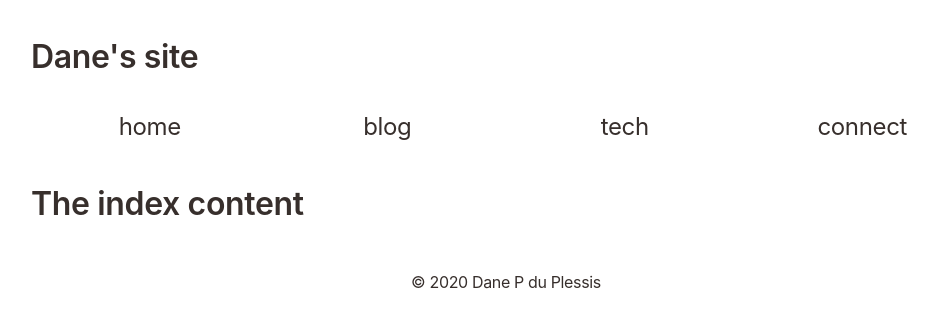
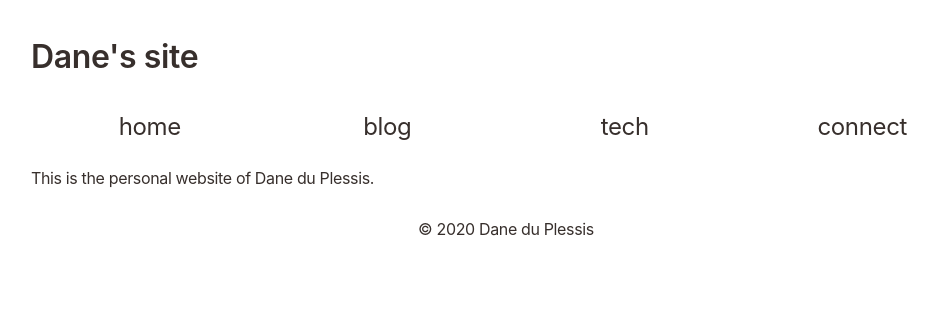
Before and after one commit to dane-du-plessis/my-next-site, a Next.js app: page / in a window 1280 px wide. Shown: the top 328 px of the page, without its empty margins (134-1072 px from the left). Built offline with nearby package versions, Linux system fonts and the light colour scheme.

Commit message:
small cleanup.

```diff
--- a/package.json
+++ b/package.json
@@ -1,6 +1,8 @@
 {
   "name": "my-site-next",
   "version": "0.1.0",
+  "description": "daneduplessis.com",
+  "main": "pages/index.js",
   "private": true,
   "scripts": {
     "dev": "next dev",
--- a/pages/components/footer.js
+++ b/pages/components/footer.js
@@ -1,13 +1,9 @@
 
 const Footer = (props) => {
-  const year = new Date().getFullYear();
-  console.log(year);
-  // return (<em>&#169; Dane P du Plessis {year}</em>);
-
   return (
     <footer role="contentinfo">
 
-      <div className="copyright">&copy; {new Date().getFullYear()} Dane P du Plessis</div>
+      <div className="copyright">&copy; {new Date().getFullYear()} Dane du Plessis</div>
 
       <style jsx>{`
 
--- a/pages/index.js
+++ b/pages/index.js
@@ -1,9 +1,9 @@
 import Page from './components/page';
-export default () => {
+const index = () => {
   return (
     <Page title="Dane's Site">
       <div>
-        <h2>The index content</h2>
+        <p>This is the personal website of Dane du Plessis. </p>
       </div>
       <style jsx>{`
         hr {
@@ -16,3 +16,4 @@ export default () => {
     </Page>
   );
 };
+export default index;
```
